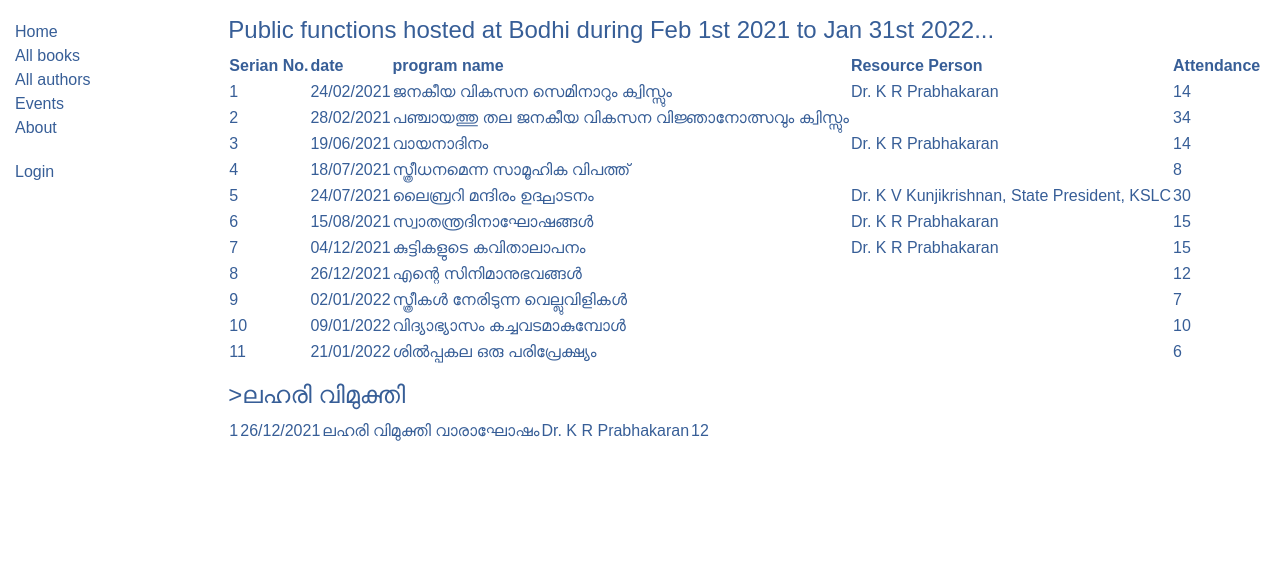
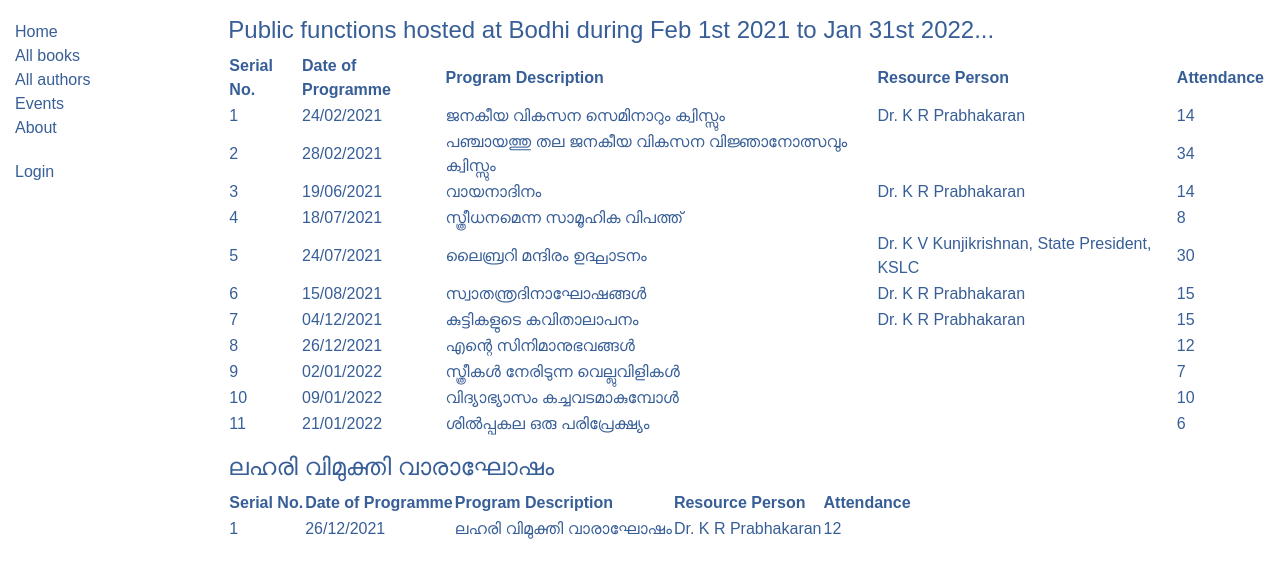
Before and after one commit to bodhiadmin/bodhilibrary, a Django app: page /catalog/events/ in a window 1280 px wide. Shown: the top 578 px of the page. Run offline with Django 3.2, Linux system fonts and the light colour scheme.

Commit message:
corrected spelling mistakes

```diff
--- a/catalog/templates/events.html
+++ b/catalog/templates/events.html
@@ -6,9 +6,9 @@
 
 <table>
   <tr>
-    <th>Serian No.</th>
-    <th>date</th>
-    <th>program name</th>
+    <th>Serial No.</th>
+    <th>Date of Programme</th>
+    <th>Program Description</th>
     <th>Resource Person</th>
     <th>Attendance</th>
   </tr>
@@ -92,9 +92,16 @@
 </table>
 
 <p></p>
-<h2>>ലഹരി വിമുക്തി</h2>
+<h2>ലഹരി വിമുക്തി വാരാഘോഷം</h2>
 
 <table>
+  <tr>
+    <th>Serial No.</th>
+    <th>Date of Programme</th>
+    <th>Program Description</th>
+    <th>Resource Person</th>
+    <th>Attendance</th>
+  </tr>
   <tr>
     <td>1</td>
     <td>26/12/2021</td>
```
